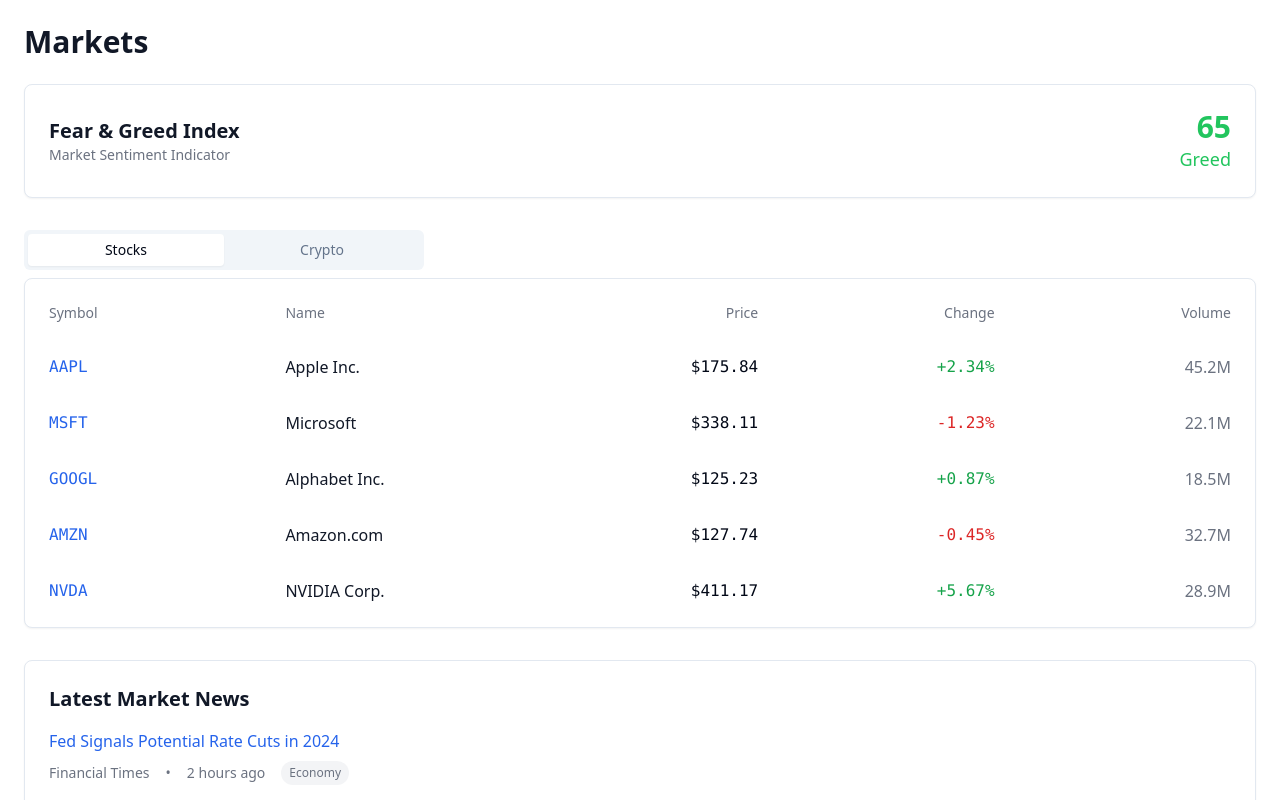
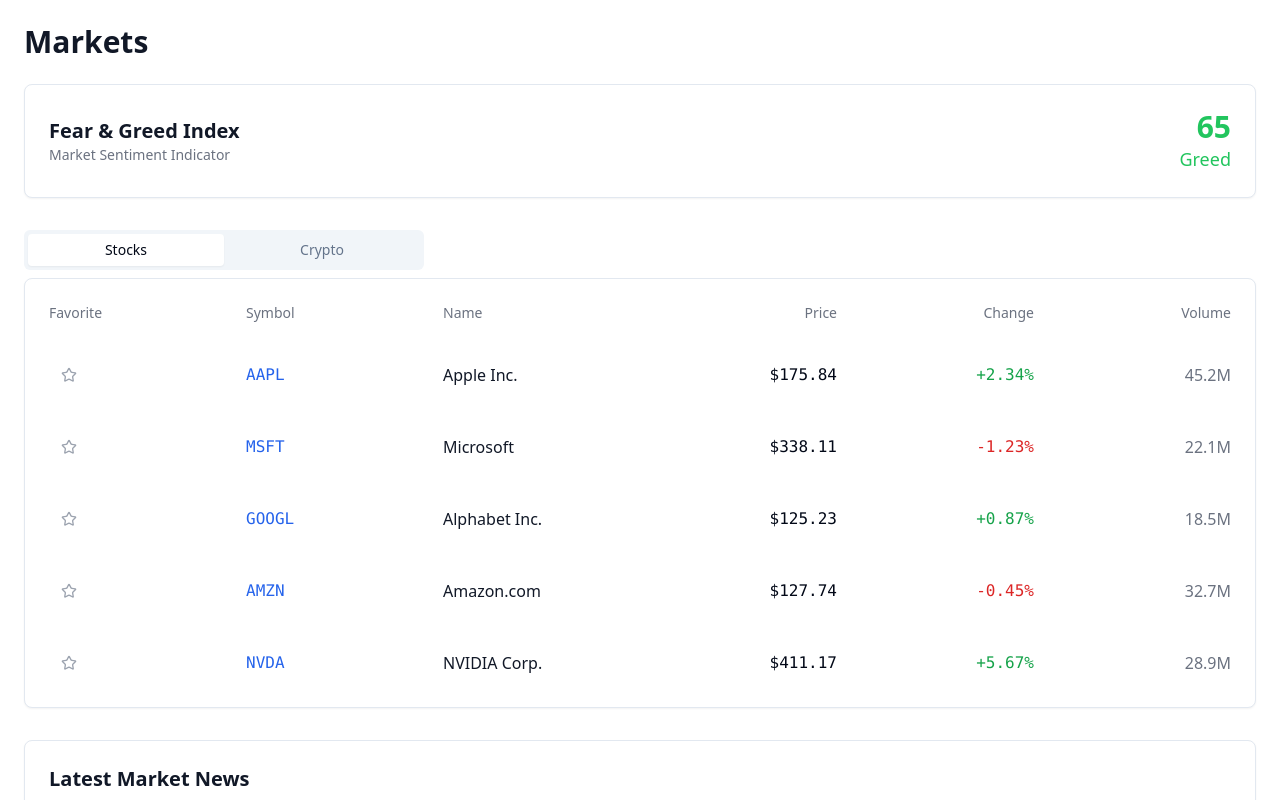
Before and after one commit to jruttan1/stock-page, a React (Vite) app: page /markets in a window 1280 px wide. Shown: the top 800 px of the page. Built offline with nearby package versions, Linux system fonts and the light colour scheme.

Commit message:
Add favorite selection button
Implement a button that allows users to select their favorite stock or cryptocurrency and add it to the page.
[skip gpt_engineer]

```diff
--- a/src/components/markets/CryptoList.tsx
+++ b/src/components/markets/CryptoList.tsx
@@ -1,4 +1,7 @@
 import { Card } from "@/components/ui/card";
+import { Button } from "@/components/ui/button";
+import { Star } from "lucide-react";
+import { useState } from "react";
 
 export const CryptoList = () => {
   // Mockup data - in a real app this would come from an API
@@ -10,21 +13,52 @@ export const CryptoList = () => {
     { symbol: "XRP", name: "Ripple", price: 0.62, change: -0.34, volume: "1.8B" },
   ];
 
+  const [favorites, setFavorites] = useState<string[]>(() => {
+    const saved = localStorage.getItem('favoriteCryptos');
+    return saved ? JSON.parse(saved) : [];
+  });
+
+  const toggleFavorite = (symbol: string) => {
+    const newFavorites = favorites.includes(symbol)
+      ? favorites.filter(s => s !== symbol)
+      : [...favorites, symbol];
+    setFavorites(newFavorites);
+    localStorage.setItem('favoriteCryptos', JSON.stringify(newFavorites));
+  };
+
+  // Filter cryptos to show favorites first
+  const sortedCryptos = [...cryptos].sort((a, b) => {
+    const aFav = favorites.includes(a.symbol) ? -1 : 1;
+    const bFav = favorites.includes(b.symbol) ? -1 : 1;
+    return aFav - bFav;
+  });
+
   return (
     <Card className="p-4">
       <div className="space-y-4">
-        <div className="grid grid-cols-5 text-sm font-medium text-gray-500 p-2">
+        <div className="grid grid-cols-6 text-sm font-medium text-gray-500 p-2">
+          <div>Favorite</div>
           <div>Symbol</div>
           <div>Name</div>
           <div className="text-right">Price</div>
           <div className="text-right">Change</div>
           <div className="text-right">Volume</div>
         </div>
-        {cryptos.map((crypto) => (
+        {sortedCryptos.map((crypto) => (
           <div
             key={crypto.symbol}
-            className="grid grid-cols-5 items-center p-2 hover:bg-gray-50 rounded-lg"
+            className="grid grid-cols-6 items-center p-2 hover:bg-gray-50 rounded-lg"
           >
+            <div>
+              <Button
+                variant="ghost"
+                size="icon"
+                onClick={() => toggleFavorite(crypto.symbol)}
+                className={favorites.includes(crypto.symbol) ? "text-yellow-500" : "text-gray-400"}
+              >
+                <Star className="h-4 w-4" fill={favorites.includes(crypto.symbol) ? "currentColor" : "none"} />
+              </Button>
+            </div>
             <div className="font-mono font-medium text-blue-600">{crypto.symbol}</div>
             <div className="text-gray-900">{crypto.name}</div>
             <div className="text-right font-mono">
--- a/src/components/markets/StockList.tsx
+++ b/src/components/markets/StockList.tsx
@@ -1,4 +1,7 @@
 import { Card } from "@/components/ui/card";
+import { Button } from "@/components/ui/button";
+import { Star } from "lucide-react";
+import { useState } from "react";
 
 export const StockList = () => {
   // Mockup data - in a real app this would come from an API
@@ -10,21 +13,52 @@ export const StockList = () => {
     { symbol: "NVDA", name: "NVIDIA Corp.", price: 411.17, change: 5.67, volume: "28.9M" },
   ];
 
+  const [favorites, setFavorites] = useState<string[]>(() => {
+    const saved = localStorage.getItem('favoriteStocks');
+    return saved ? JSON.parse(saved) : [];
+  });
+
+  const toggleFavorite = (symbol: string) => {
+    const newFavorites = favorites.includes(symbol)
+      ? favorites.filter(s => s !== symbol)
+      : [...favorites, symbol];
+    setFavorites(newFavorites);
+    localStorage.setItem('favoriteStocks', JSON.stringify(newFavorites));
+  };
+
+  // Filter stocks to show favorites first
+  const sortedStocks = [...stocks].sort((a, b) => {
+    const aFav = favorites.includes(a.symbol) ? -1 : 1;
+    const bFav = favorites.includes(b.symbol) ? -1 : 1;
+    return aFav - bFav;
+  });
+
   return (
     <Card className="p-4">
       <div className="space-y-4">
-        <div className="grid grid-cols-5 text-sm font-medium text-gray-500 p-2">
+        <div className="grid grid-cols-6 text-sm font-medium text-gray-500 p-2">
+          <div>Favorite</div>
           <div>Symbol</div>
           <div>Name</div>
           <div className="text-right">Price</div>
           <div className="text-right">Change</div>
           <div className="text-right">Volume</div>
         </div>
-        {stocks.map((stock) => (
+        {sortedStocks.map((stock) => (
           <div
             key={stock.symbol}
-            className="grid grid-cols-5 items-center p-2 hover:bg-gray-50 rounded-lg"
+            className="grid grid-cols-6 items-center p-2 hover:bg-gray-50 rounded-lg"
           >
+            <div>
+              <Button
+                variant="ghost"
+                size="icon"
+                onClick={() => toggleFavorite(stock.symbol)}
+                className={favorites.includes(stock.symbol) ? "text-yellow-500" : "text-gray-400"}
+              >
+                <Star className="h-4 w-4" fill={favorites.includes(stock.symbol) ? "currentColor" : "none"} />
+              </Button>
+            </div>
             <div className="font-mono font-medium text-blue-600">{stock.symbol}</div>
             <div className="text-gray-900">{stock.name}</div>
             <div className="text-right font-mono">${stock.price.toFixed(2)}</div>
```
